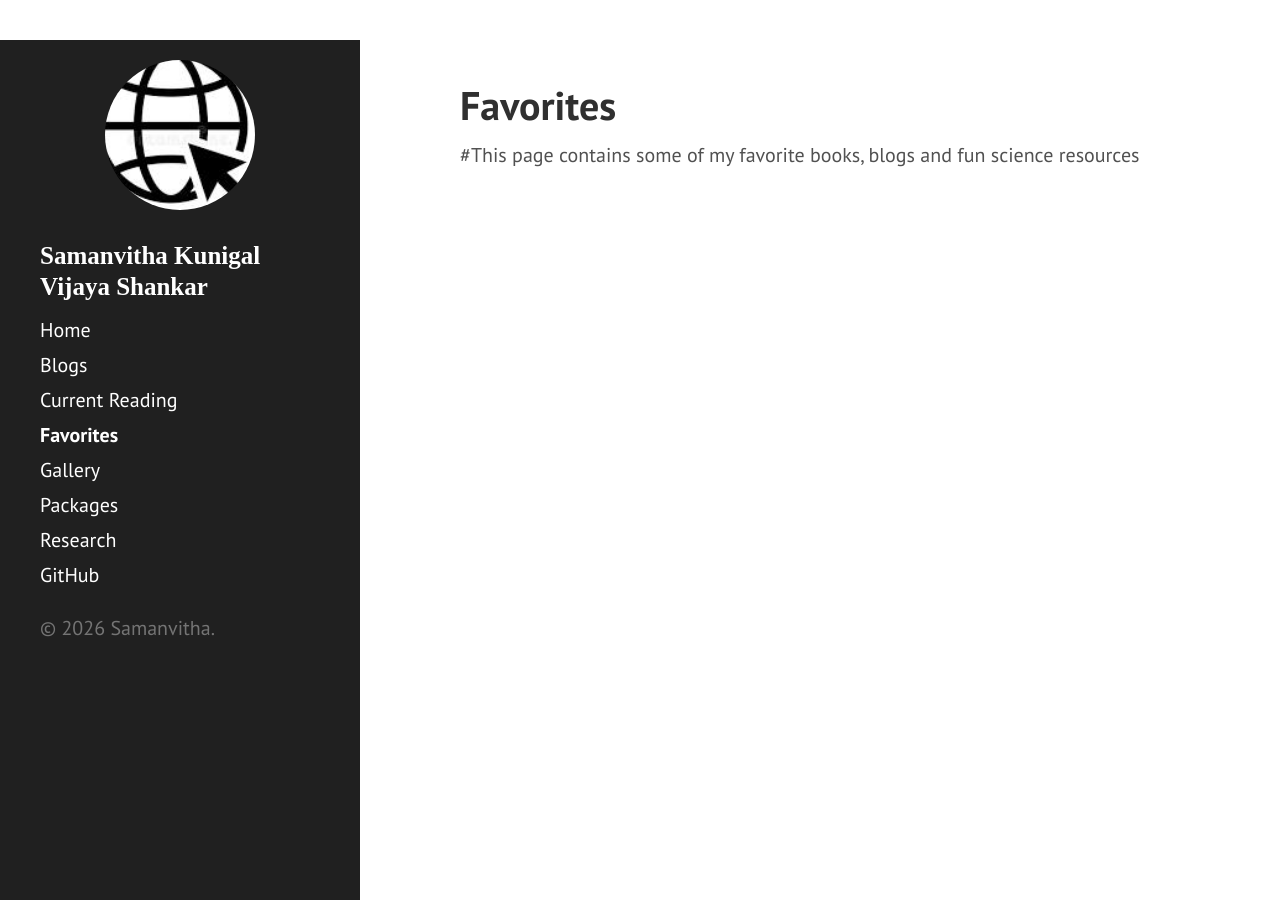
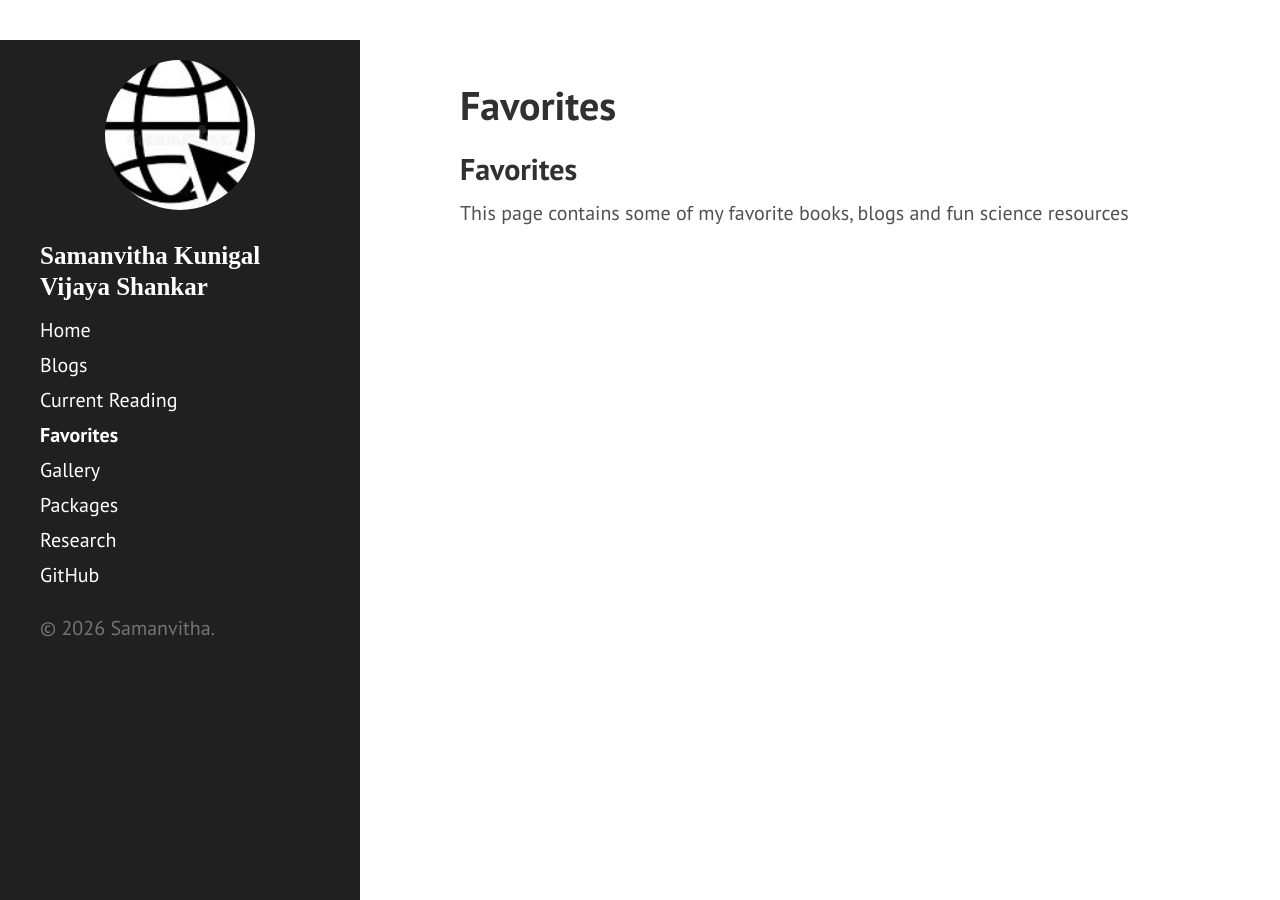
Before and after one commit to Samanvithavs/samanvithavs.github.io, a Jekyll site: the page built from favorites.md, in a window 1280 px wide. Built offline with Jekyll 4.4.1, drawn with Linux system fonts in a browser that asks for light colours.

Commit message:
updated favorites page

```diff
--- a/favorites.md
+++ b/favorites.md
@@ -4,4 +4,6 @@ title: Favorites
 permalink: /favorites/
 ---
 
-#This page contains some of my favorite books, blogs and fun science resources
+## Favorites
+
+This page contains some of my favorite books, blogs and fun science resources
```
